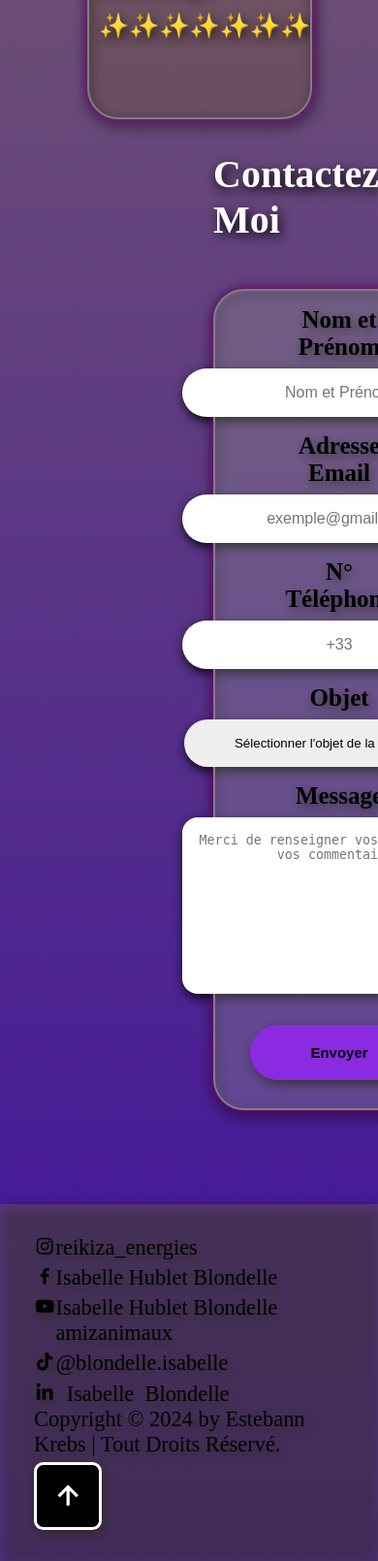
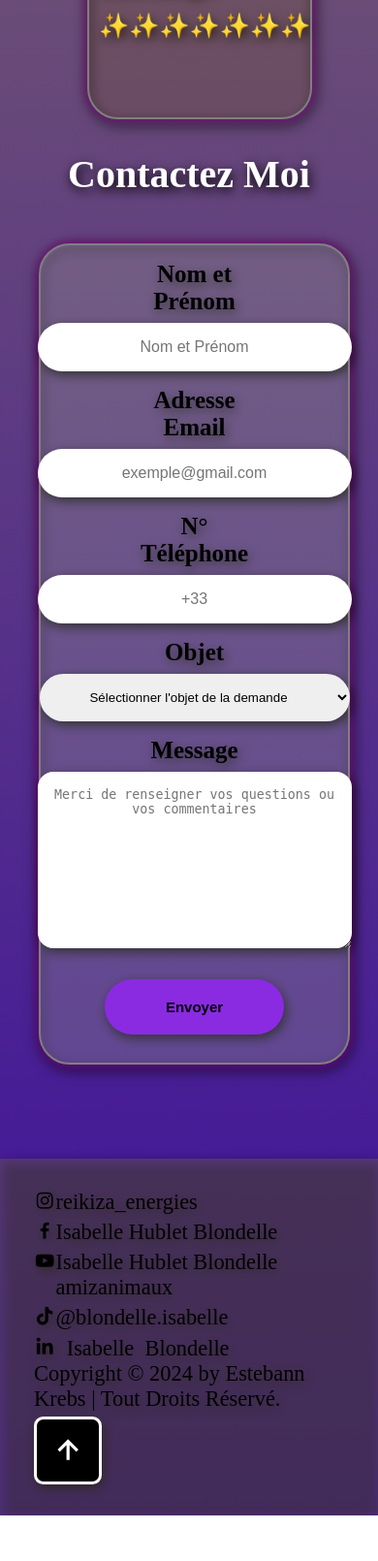
Before and after one commit to Estebann12/Isabelle-Blondelle2, a PHP site: template pages/tarifs.html in a window 390 px wide; the page is wider, and only the part inside the window is pictured. Shown: the part 4372-5982 px from the top of that part at 97% size. After the commit the page ends 5935 px from the top of that part, so only its background shows below. Run offline with PHP 8.4, Linux system fonts and the light colour scheme; the template is opened without the code that fills it, so the values that code supplies are empty.

Commit message:
correction

```diff
--- a/assets/style.css
+++ b/assets/style.css
@@ -646,7 +646,7 @@ a{
     .top-header .name{
         font-size: 50px;
     }
-    #texte, .section-contact, , #textetarifs2 {
+    #texte, .section-contact, #textetarifs2 {
         margin: 0 40px 0 40px;
     }
     #textetarifs2 {
```
